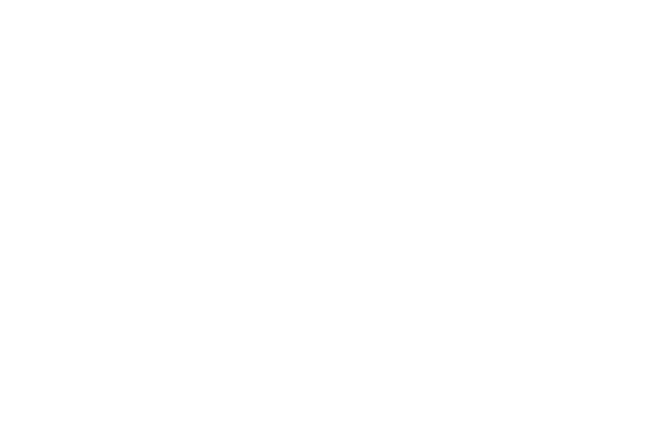
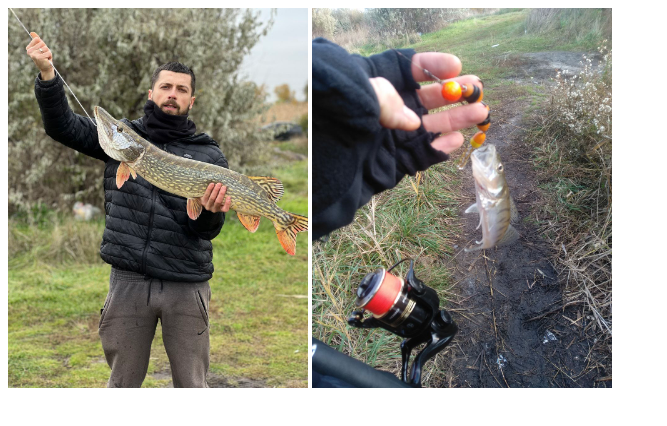
Before and after one commit to VitalikSidorov/Lesson3, a plain HTML site: page pages/gallery.html in a window 1280 px wide. Shown: the whole page, without its empty margins (0-667 px from the left). Drawn offline with Linux system fonts and the light colour scheme.

Commit message:
fourth commit

```diff
--- a/pages/gallery.html
+++ b/pages/gallery.html
@@ -5,5 +5,7 @@
         <meta charset="utf-8">
     </head>
     <body>
+        <img src="../img/photo_2022-10-30_20-30-22.jpg" width="300" height="380" alt="щука">
+        <img src="../img/photo_2022-10-30_20-30-38.jpg" width="300" height="380" alt="судак">
     </body>
 </html>
```
Also changed, not shown: index.html (+1 -1 lines), img/photo_2022-10-30_20-30-22.jpg (added), img/photo_2022-10-30_20-30-38.jpg (added).
